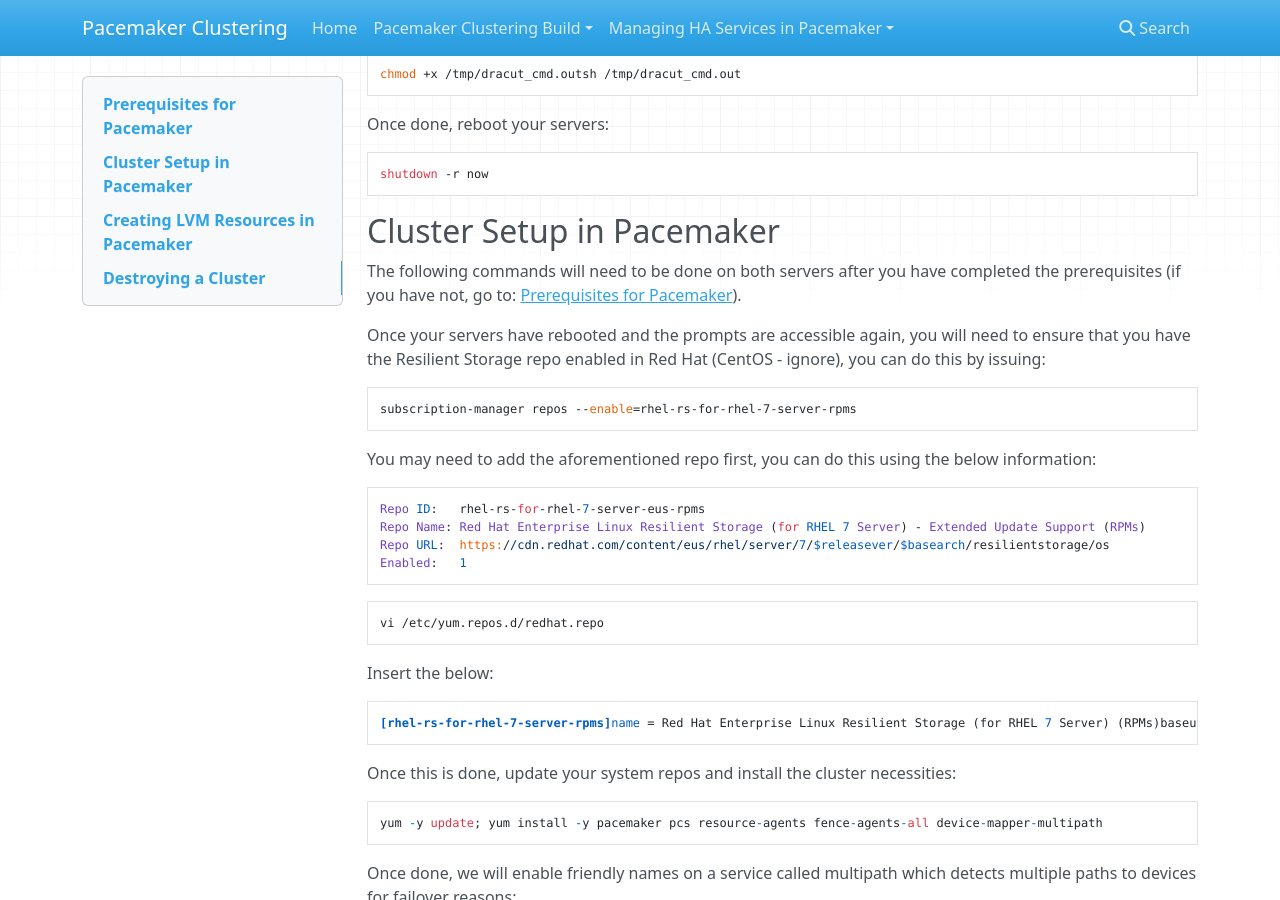
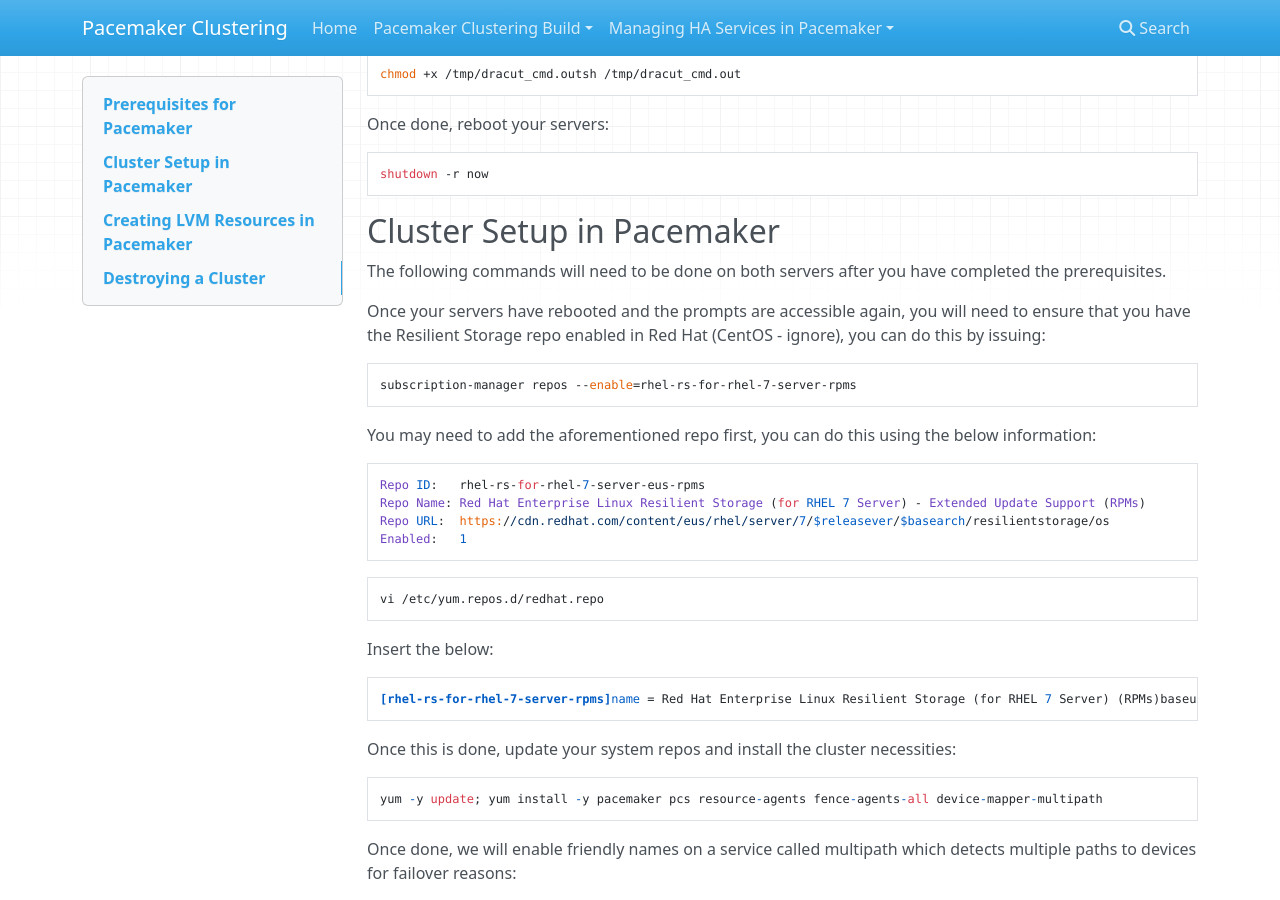
Before and after one commit to SparkChaos/Pacemaker, an MkDocs documentation site: the page built from docs/pacemaker-build/Build.md, in a window 1280 px wide and 900 px high, scrolled down 1406 px. Built offline with MkDocs 1.6.1, drawn with Linux system fonts in a browser that asks for light colours; nearby versions of some CDN libraries.

Commit message:
Fixed URL mkdoc issue.

```diff
--- a/docs/pacemaker-build/Build.md
+++ b/docs/pacemaker-build/Build.md
@@ -101,7 +101,7 @@
 
 ## Cluster Setup in Pacemaker
 
-The following commands will need to be done on both servers after you have completed the prerequisites (if you have not, go to:  [Prerequisites for Pacemaker](https://slimwiki.com/milamber/pacemaker-setup)).
+The following commands will need to be done on both servers after you have completed the prerequisites.
 
 
 
```
